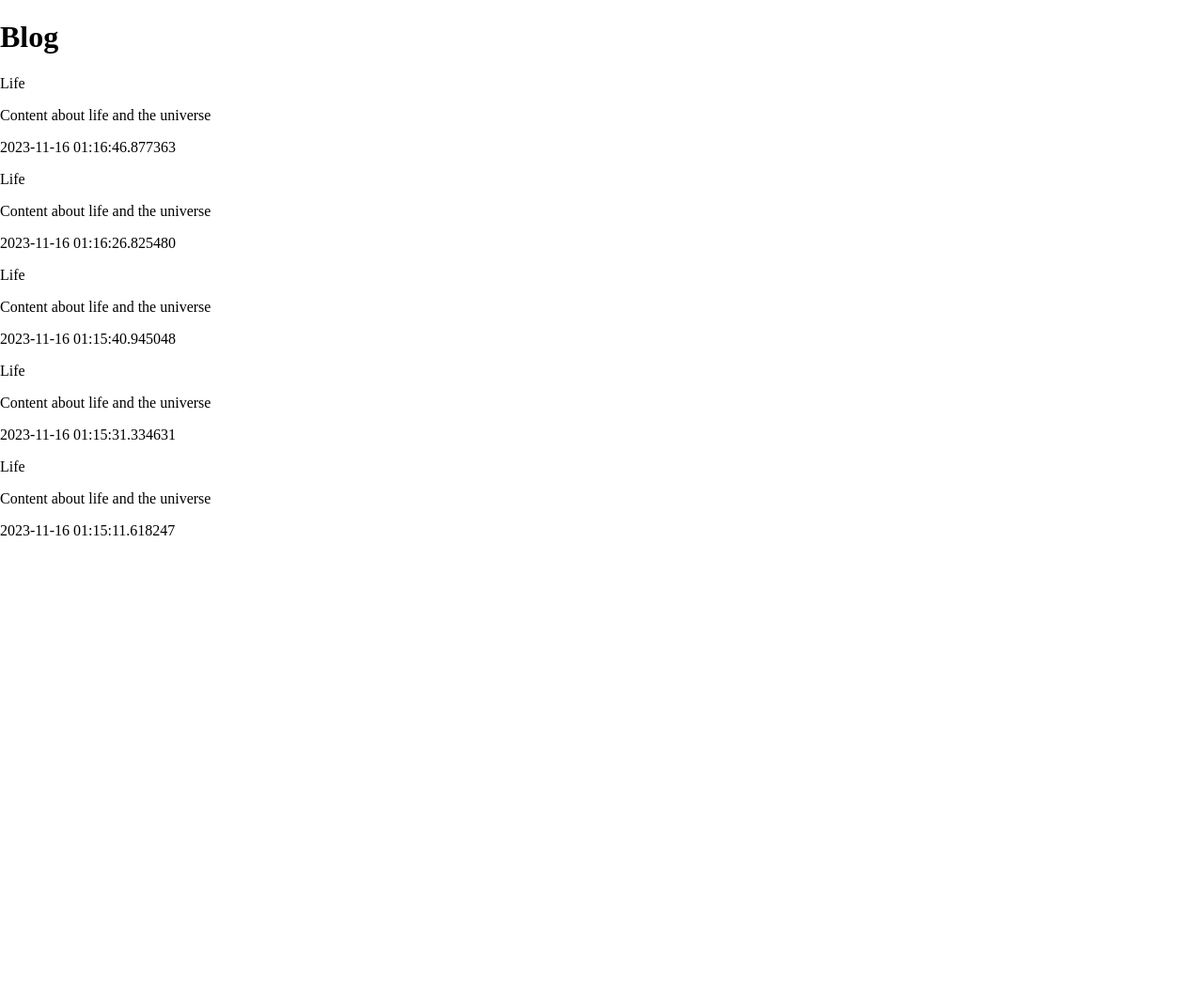
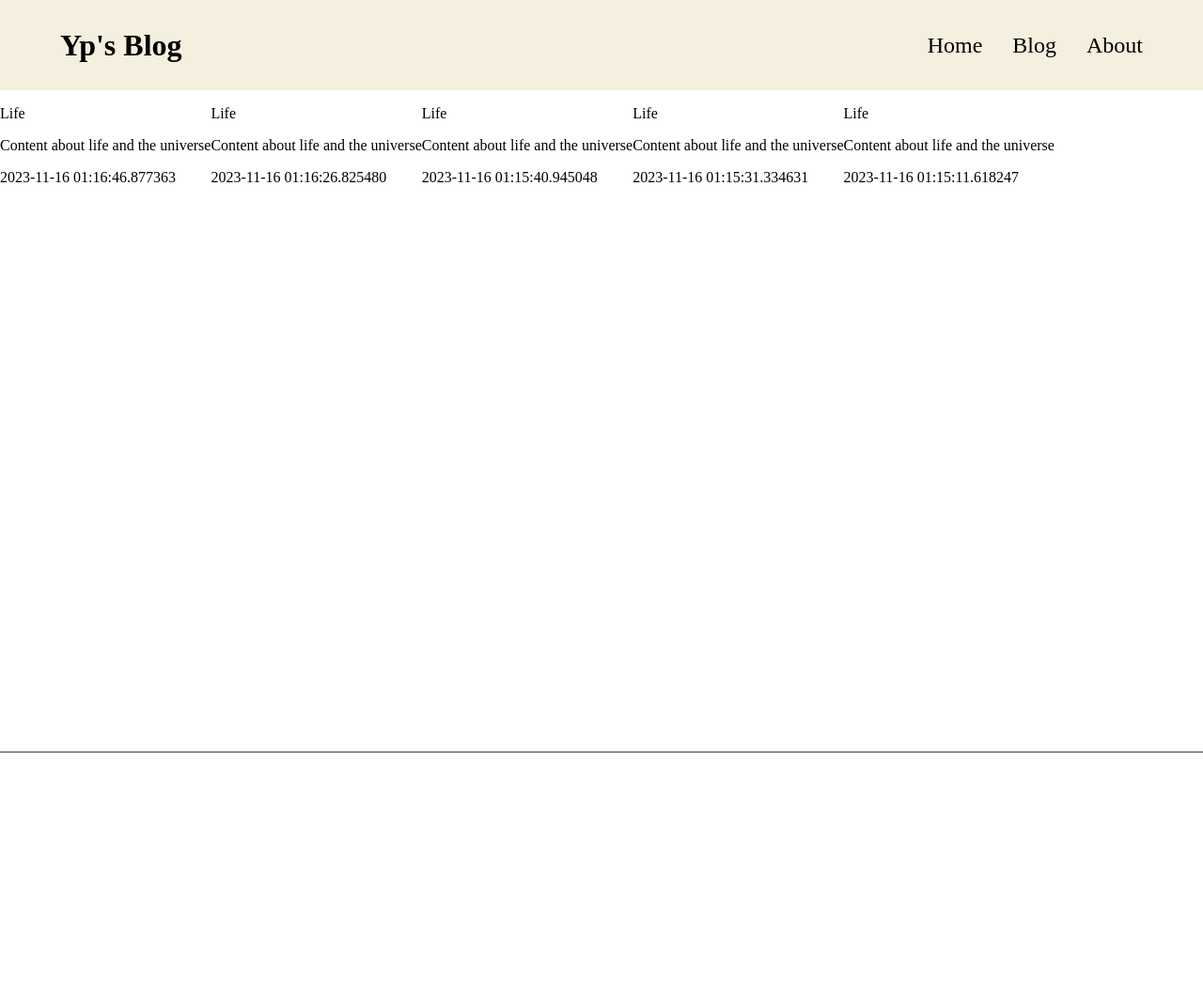
Before and after one commit to joaoyp/20231114_Assessment_Joao_Yp, a Flask app: page / in a window 1280 px wide. Shown: the whole page at 94% size. Before the commit the page ends 570 px from the top, so only its background shows below. Run offline with Flask 3, Linux system fonts and the light colour scheme.

Commit message:
Raw Layout

```diff
--- a/app.py
+++ b/app.py
@@ -16,7 +16,7 @@ class Article(db.Model):
     created_at = db.Column(db.DateTime, default=datetime.utcnow)
 
     def __repr__(self):
-        return "<Article %r>" % self.title
+        return f"<Article id: {self.title} - {self.content} - {self.imagePath}>"
 
 
 @app.route("/")
@@ -108,4 +108,4 @@ def deleteArticle(id):
 
 
 if __name__ == "__main__":
-    app.run(debug=True)
+    app.run(debug=True, port=3000)
--- a/static/css/main.css
+++ b/static/css/main.css
@@ -5,3 +5,56 @@ body {
     height: 100%;
     overflow-x: hidden;
 }
+
+header{
+    width: 100%;
+    background-color: #f5efdf;
+    height: 6rem;
+    display: flex;
+    align-items: center;
+    justify-content: space-between;
+}
+
+.first-section{
+    margin: 0;
+    width: fit-content;
+    padding-left: 4rem;
+    color: #000000;
+}
+
+.first-section h1{
+    margin: 0;
+}
+
+.second-section ul{
+    display: flex;
+    font-size: x-large;
+    width: fit-content;
+    padding-right: 4rem;
+    gap: 2rem;
+    list-style-type: none;
+}
+
+li a{
+    text-decoration: none;
+    color: #000000;
+}
+
+main{
+   min-height: calc(100vh - 6rem);
+}
+
+footer{
+    width: 100%;
+    background-color: #ffffff;
+    height: 16rem;
+    border-top: 1px solid #3c3c3c;
+}
+
+.articles{
+    display: flex;
+}
+
+.article{
+
+}
--- a/templates/base.html
+++ b/templates/base.html
@@ -9,7 +9,22 @@
     {% endblock %}
 </head>
 <body>
-    {% block body %}
-    {% endblock %}
+    <header>
+        <div class="first-section">
+            <h1>Yp's Blog</h1>
+        </div>
+        <nav class="second-section">
+            <ul>
+                <li><a href="/">Home</a></li>
+                <li><a href="#blog">Blog</a></li>
+                <li><a href="/about">About</a></li>
+            </ul>
+        </nav>
+    </header>
+    <main>
+        {% block main %}
+        {% endblock %}
+    </main>
+    <footer></footer>
 </body>
 </html>
--- a/templates/index.html
+++ b/templates/index.html
@@ -1,12 +1,18 @@
 {% extends 'base.html' %}
 
-{% block body %}
-<h1>Blog</h1>
+{% block main %}
 
-{% for article in articles %}
-<p>{{article.title}}</p>
-<p>{{article.content}}</p>
-<p>{{article.created_at}}</p>
-{% endfor %}
-
+{% if articles|length < 1 %}
+    <h2 style="text-align: center;">No Articles in this Blog :(</h2>
+    {% else %}
+    <div id="blog" class="articles">
+        {% for article in articles %}
+        <div class="article">
+            <p>{{article.title}}</p>
+            <p>{{article.content}}</p>
+            <p>{{article.created_at}}</p>
+        </div>
+        {% endfor %}
+    </div>
+    {% endif %}
 {% endblock %}
```
Also changed, not shown: instance/blog.db, 2 other files.
